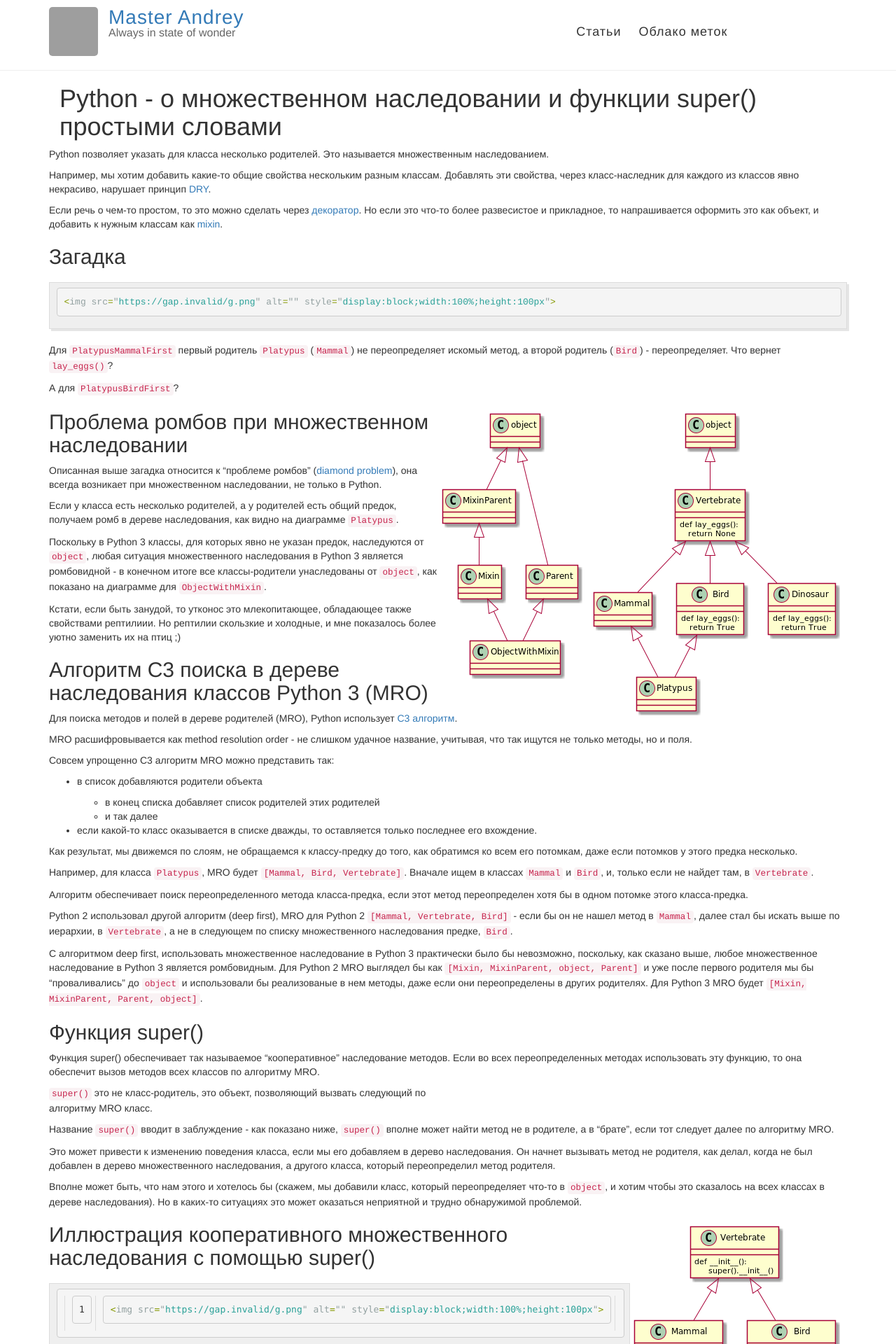
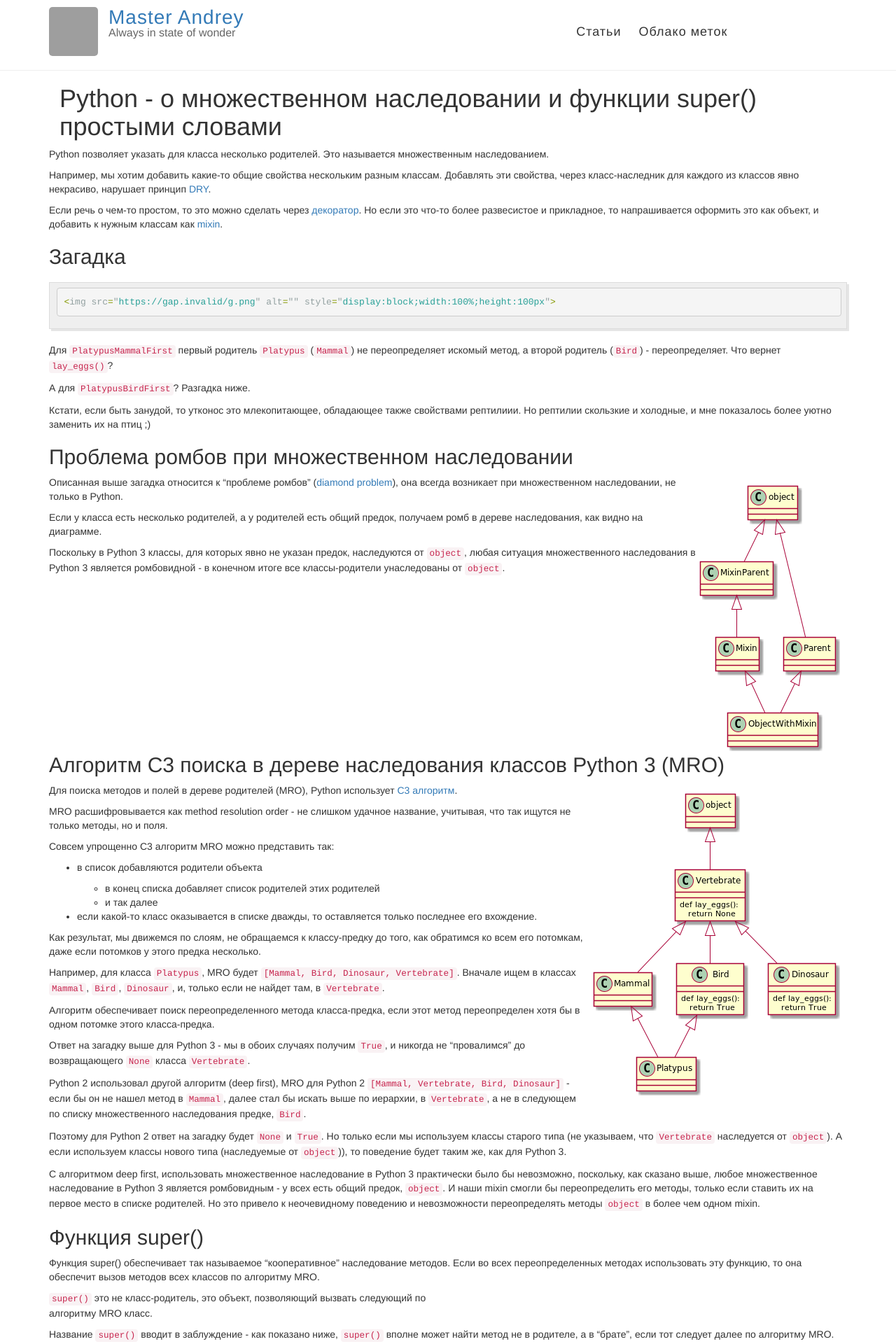
Before and after one commit to andgineer/sorokin.engineer, a Jekyll site: the page built from posts/ru/_posts/2018-09-20-python_super.md, in a window 1280 px wide. Shown: the top 1920 px of the page at 70% size. Built offline with Jekyll 4.4.1, drawn with Linux system fonts in a browser that asks for light colours; nearby versions of some CDN libraries; grey boxes are pictures that could not be loaded.

Commit message:
super clarification

```diff
--- a/posts/ru/_posts/2018-09-20-python_super.md
+++ b/posts/ru/_posts/2018-09-20-python_super.md
@@ -7,6 +7,13 @@
 tags: [Python]
 redirect_from: "/posts/ru/python_super/"
 ---
+
+<style type="text/css">
+  h2 {
+    content: "";
+    clear: both;
+  }
+</style>
 
 Python позволяет указать для класса несколько родителей.
 Это называется множественным наследованием.
@@ -20,6 +27,7 @@
 Но если это что-то более развесистое и прикладное, то напрашивается оформить это
 как объект, и добавить к нужным классам как [mixin](https://ru.wikipedia.org/wiki/Примесь_(программирование)).
 
+
 ## Загадка
 
 {% highlight python %}
@@ -30,30 +38,29 @@
 а второй родитель (`Bird`) - переопределяет. Что вернет `lay_eggs()`?
 
 А для `PlatypusBirdFirst`?
+Разгадка ниже.
 
-
-![](/images/diamond_uml.png){:style="float: right;margin-right: 7px;margin-top: 7px;"}
-![](/images/object_diamond_uml.png){:style="float: right;margin-right: 7px;margin-top: 7px;"}
+Кстати, если быть занудой, то утконос это млекопитающее, обладающее также свойствами рептилиии.
+Но рептилии скользкие и холодные, и мне показалось более уютно заменить их на птиц ;)
 
 
 ## Проблема ромбов при множественном наследовании
+![](/images/object_diamond_uml.png){:style="float: right;margin-right: 7px;margin-top: 7px;"}
+
 Описанная выше загадка относится к "проблеме ромбов"
 ([diamond problem](https://en.wikipedia.org/wiki/Multiple_inheritance#The_diamond_problem)),
 она всегда возникает при множественном наследовании, не только в Python.
 
 Если у класса есть несколько родителей, а у родителей есть общий предок, получаем
-ромб в дереве наследования, как видно на диаграмме `Platypus`.
+ромб в дереве наследования, как видно на диаграмме.
 
 Поскольку в Python 3 классы, для которых явно не указан предок, наследуются от
 `object`, любая ситуация множественного наследования в Python 3 является
-ромбовидной - в конечном итоге все классы-родители унаследованы от `object`,
-как показано на диаграмме для `ObjectWithMixin`.
-
-Кстати, если быть занудой, то утконос это млекопитающее, обладающее также свойствами рептилиии.
-Но рептилии скользкие и холодные, и мне показалось более уютно заменить их на птиц ;)
+ромбовидной - в конечном итоге все классы-родители унаследованы от `object`.
 
 
 ## Алгоритм C3 поиска в дереве наследования классов Python 3 (MRO)
+![](/images/diamond_uml.png){:style="float: right;margin-right: 7px;margin-top: 7px;"}
 
 Для поиска методов и полей в дереве родителей (MRO), Python использует
 [C3 алгоритм](https://ru.wikipedia.org/wiki/C3-линеаризация).
@@ -75,25 +82,33 @@
 того, как обратимся ко всем его потомкам, даже если потомков у этого
 предка несколько.
 
-Например, для класса `Platypus`, MRO будет `[Mammal, Bird, Vertebrate]`.
-Вначале ищем в классах `Mammal` и `Bird`, и,  только если не найдет
+Например, для класса `Platypus`, MRO будет `[Mammal, Bird, Dinosaur, Vertebrate]`.
+Вначале ищем в классах `Mammal`, `Bird`, `Dinosaur`, и,  только если не найдет
 там, в `Vertebrate`.
 
 Алгоритм обеспечивает поиск переопределенного метода класса-предка, если
 этот метод переопределен хотя бы в одном потомке этого класса-предка.
 
+Ответ на загадку выше для Python 3 - мы в обоих случаях получим `True`, и
+никогда не "провалимся" до возвращающего `None` класса `Vertebrate`.
+
 Python 2 использовал другой алгоритм (deep first), MRO для Python 2
-`[Mammal, Vertebrate, Bird]` - если бы он не нашел метод в `Mammal`, далее стал
+`[Mammal, Vertebrate, Bird, Dinosaur]` - если бы он не нашел метод в `Mammal`, далее стал
 бы искать выше по иерархии, в `Vertebrate`, а не в  следующем по списку
 множественного наследования предке, `Bird`.
 
+Поэтому для Python 2 ответ на  загадку будет `None` и `True`.
+Но только если мы используем классы старого типа
+(не указываем, что `Vertebrate` наследуется от `object`).
+А если используем классы нового типа (наследуемые от `object`)), то поведение будет
+таким же,  как для Python 3.
+
 С алгоритмом deep first, использовать множественное наследование в Python 3
 практически было бы невозможно, поскольку, как сказано выше, любое множественное
-наследование в Python 3 является ромбовидным.
-Для Python 2 MRO выглядел бы как `[Mixin, MixinParent, object, Parent]`
-и уже после первого родителя мы бы "проваливались" до `object` и использовали
-бы реализованые в нем методы, даже если они переопределены в других родителях.
-Для Python 3 MRO будет `[Mixin, MixinParent, Parent, object]`.
+наследование в Python 3 является ромбовидным - у всех есть общий предок, `object`. И наши
+mixin смогли бы переопределить его методы, только если ставить их на первое место
+в списке родителей. Но это привело к неочевидному поведению и невозможности переопределять
+методы `object` в более чем одном mixin.
 
 
 ## Функция super()
@@ -167,6 +182,7 @@
 Ошибка показывает, что в `Mammal` код `super().__init__()` пытается
 вызвать `Bird.__init__`.
 
+
 #### Примечание - особенности работы super()
 
 Одним из ограничений `super()` является то, что не получится выполнить операции
```
